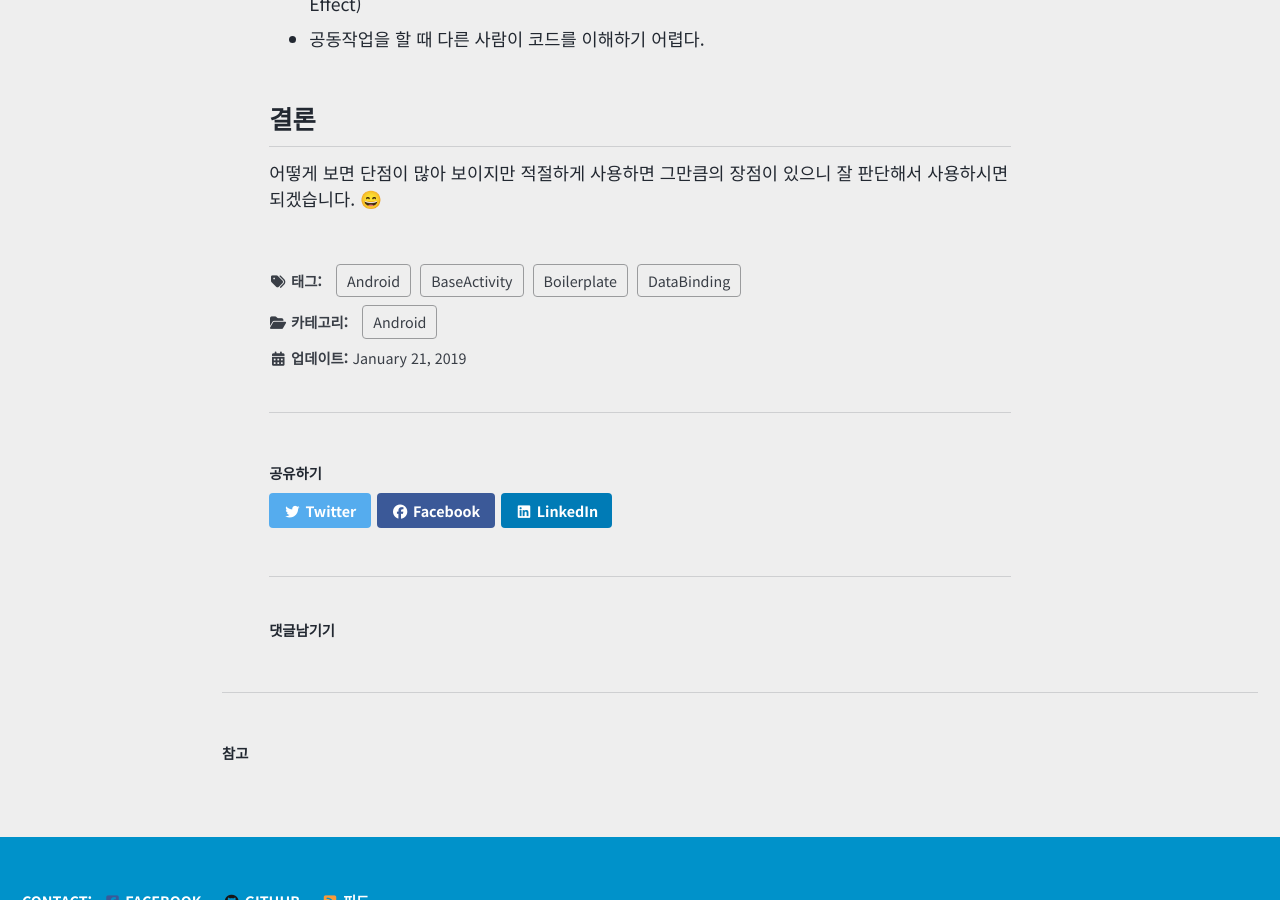
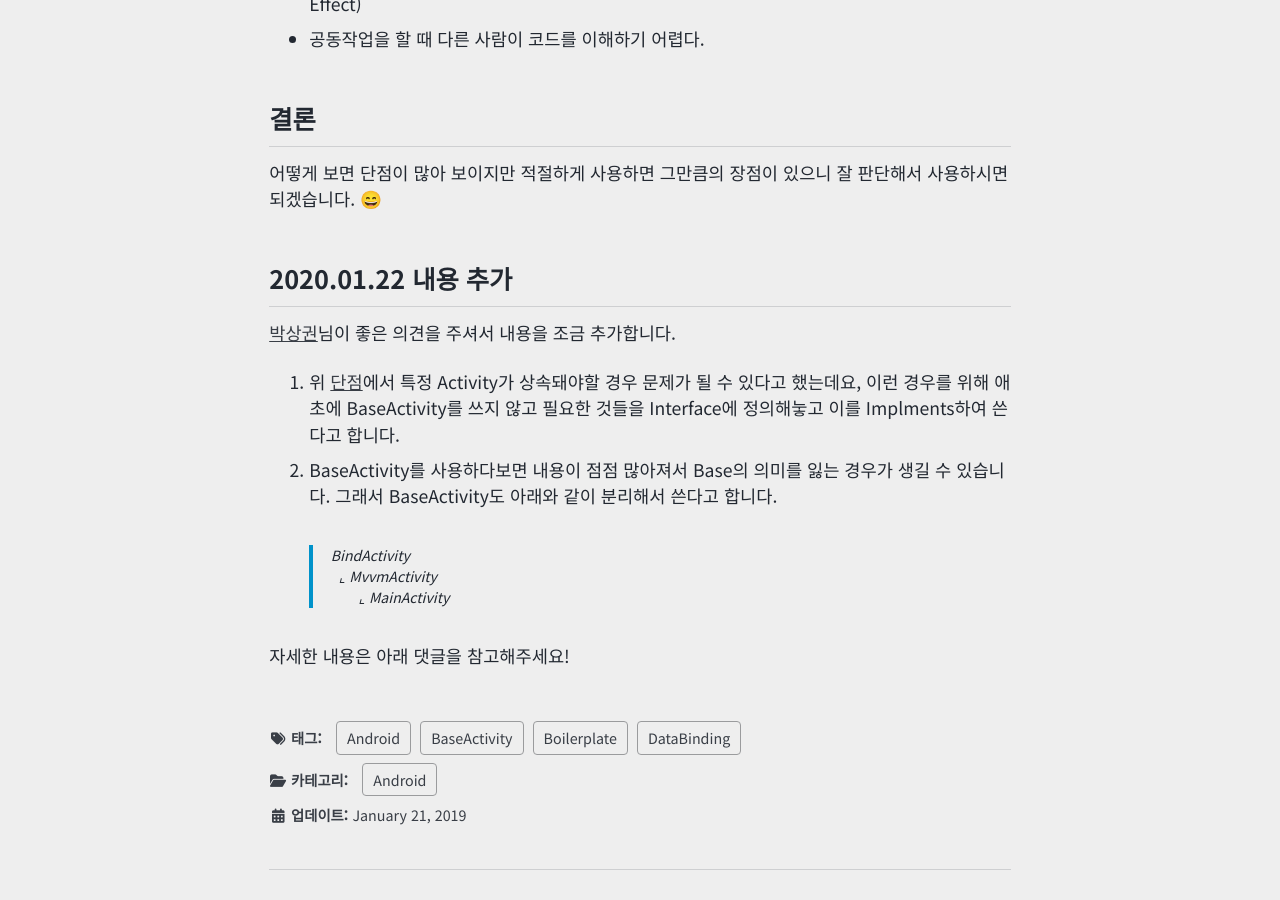
Before and after one commit to MinSeungHyun/minseunghyun.github.io, a Jekyll site: the page built from _posts/android/2019-01-21-Android-DataBinding-Reduce-boilerplate.md, in a window 1280 px wide and 900 px high, scrolled down 2011 px. Built offline with Jekyll 4.4.1, drawn with Linux system fonts in a browser that asks for light colours; cached includes are drawn as plain includes; nearby versions of some CDN libraries; comment, search, counter and statistics services are not loaded.

Commit message:
Add some content

```diff
--- a/_posts/android/2019-01-21-Android-DataBinding-Reduce-boilerplate.md
+++ b/_posts/android/2019-01-21-Android-DataBinding-Reduce-boilerplate.md
@@ -62,3 +62,14 @@ class MainActivity : BaseActivity<ActivityMainBinding>(R.layout.activity_main) {
 
 ## 결론
 어떻게 보면 단점이 많아 보이지만 적절하게 사용하면 그만큼의 장점이 있으니 잘 판단해서 사용하시면 되겠습니다. 😄
+
+## 2020.01.22 내용 추가
+[박상권](https://medium.com/@gun0912)님이 좋은 의견을 주셔서 내용을 조금 추가합니다.
+
+1. 위 [단점](./#단점)에서 특정 Activity가 상속돼야할 경우 문제가 될 수 있다고 했는데요, 이런 경우를 위해 애초에 BaseActivity를 쓰지 않고 필요한 것들을 Interface에 정의해눟고 이를 Implments하여 쓴다고 합니다.
+2. BaseActivity를 사용하다보면 내용이 점점 많아져서 Base의 의미를 잃는 경우가 생길 수 있습니다. 그래서 BaseActivity도 아래와 같이 분리해서 쓴다고 합니다.
+> BindActivity
+> &nbsp;&nbsp;⌞ MvvmActivity
+> &nbsp;&nbsp;&nbsp;&nbsp;&nbsp;&nbsp;&nbsp;⌞ MainActivity
+
+자세한 내용은 아래 댓글을 참고해주세요!
```
